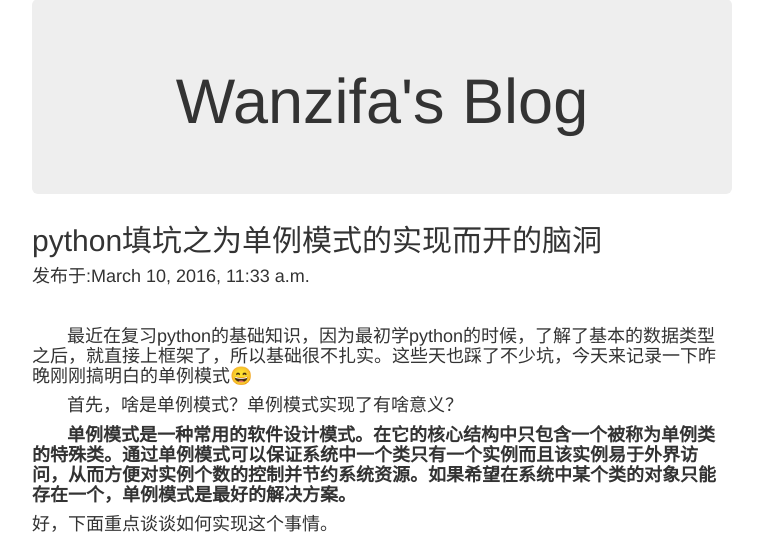
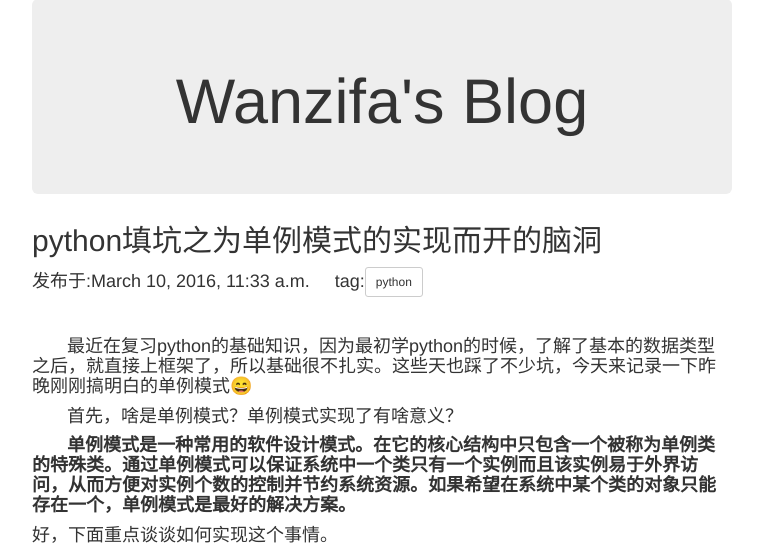
Before and after one commit to wanzifa/wanblog, a Django app: a page that uses templates/wanzi/blog.html in a window 1280 px wide. Shown: the part 112-656 px from the top of the page, without its empty margins (258-1021 px from the left). Run offline with Django 3.2, Linux system fonts and the light colour scheme; data comes from the database, SQL or seed files in the repository; some libraries are stand-ins or nearby versions.

Commit message:
improve blog button

```diff
--- a/templates/wanzi/blog.html
+++ b/templates/wanzi/blog.html
@@ -2,7 +2,8 @@
 {% block title %}-{{ post.title }}{% endblock %}
 {% block body %}
 <h2>{{ post.title }}</h2>
-<h4>发布于:{{ post.date }}</h4></br>
+<h4>发布于:{{ post.date }}&nbsp&nbsp&nbsp&nbsp&nbsptag:<a class="btn btn-default btn-sm" href="{% url 'tag' post.tag.name %}" role="button">{{ post.tag.name }}</a></h4>
+  </br>
 <h4>{{ post.body | safe }}</h4></br></br>
 <h4><a href="{% url 'blogs' %}">Back to view other blogs</a></h4>
 {% endblock %}
```
